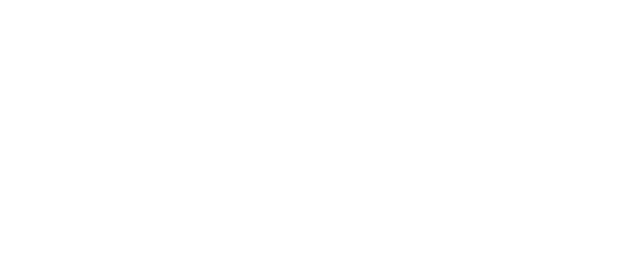
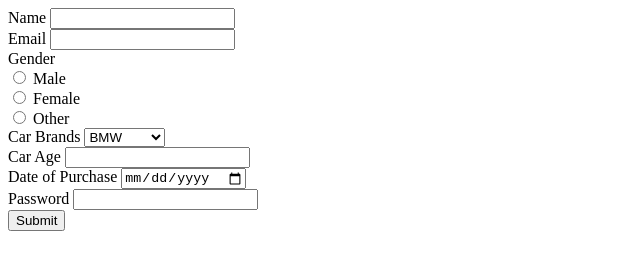
Before and after one commit to acciojob/car-insurance-form-Yashjain1623, a website: page main.html in a window 1280 px wide. Shown: the whole page, without its empty margins (0-640 px from the left). Drawn offline with Linux system fonts and the light colour scheme.

Commit message:
created a submission

```diff
--- a/main.html
+++ b/main.html
@@ -7,7 +7,39 @@
 </head>
 
 <body>
-	<!-- the entire body must be written by student -->
+	<form method="post">
+    <label for="name">Name</label>
+    <input type="text" id="name" name="name" required><br>
+
+    <label for="email">Email</label>
+    <input type="email" id="email" name="email" required><br>
+
+    <label>Gender</label><br>
+    <input type="radio" id="male" name="gender" value="male" required>
+    <label for="male">Male</label><br>
+    <input type="radio" id="female" name="gender" value="female" required>
+    <label for="female">Female</label><br>
+    <input type="radio" id="other" name="gender" value="other" required>
+    <label for="other">Other</label><br>
+
+    <label for="cars">Car Brands</label>
+    <select id="cars" name="cars">
+        <option value="BMW">BMW</option>
+        <option value="Audi">Audi</option>
+        <option value="Mercedes">Mercedes</option>
+    </select><br>
+
+    <label for="carage">Car Age</label>
+    <input type="number" id="carage" name="carage" required><br>
+
+    <label for="dop">Date of Purchase</label>
+    <input type="date" id="dop" name="dop" required><br>
+
+    <label for="password">Password</label>
+    <input type="password" id="password" name="password" required><br>
+
+    <button type="submit">Submit</button>
+</form>
     <script type="text/javascript" src="./script.js">
 </script>
 
```
